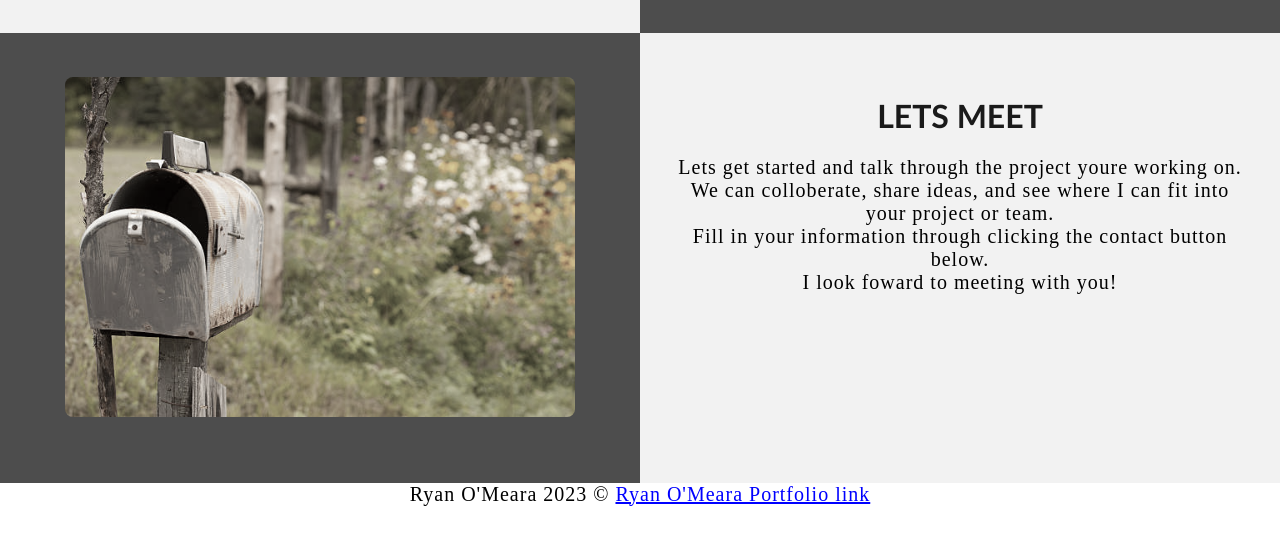
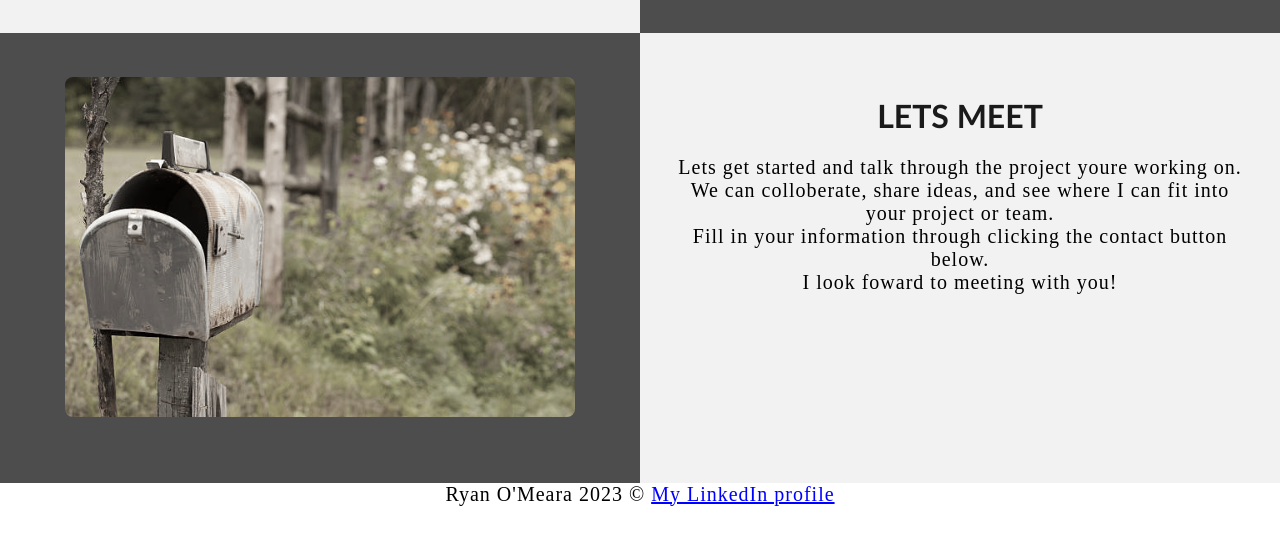
Before and after one commit to MisterVal777/MisterVal777.github.io, a plain HTML site: page index.html in a window 1280 px wide. Shown: the part 1145-1690 px from the top of the page. Drawn offline with Linux system fonts and the light colour scheme.

Commit message:
Commit update
Added LinkedIn link

```diff
--- a/index.html
+++ b/index.html
@@ -128,7 +128,7 @@
         <!--Footer section-->
         <footer>
             <p>
-                <p class="center">Ryan O'Meara 2023 &#169; <a href="https://www.MisterVal777.github.io" target="_blank">Ryan O'Meara Portfolio link</a></p>
+                <p class="center">Ryan O'Meara 2023 &#169; <a href="www.linkedin.com/in/ryan-omeara-918475262" target="_blank">My LinkedIn profile</a></p>
                 <br>
             </p>
         </footer>
```
